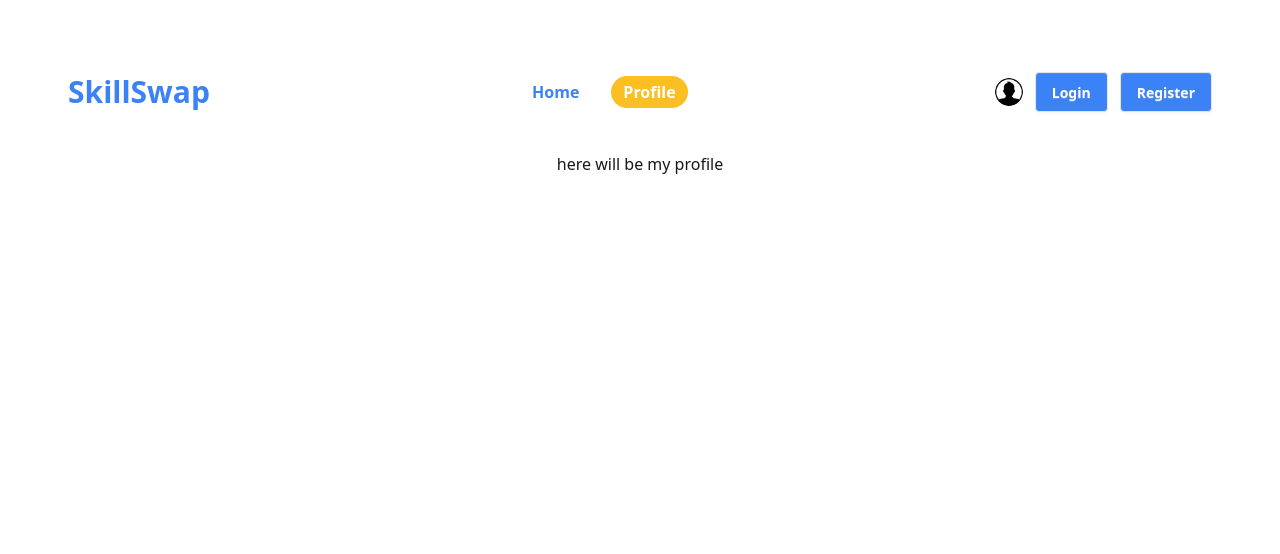
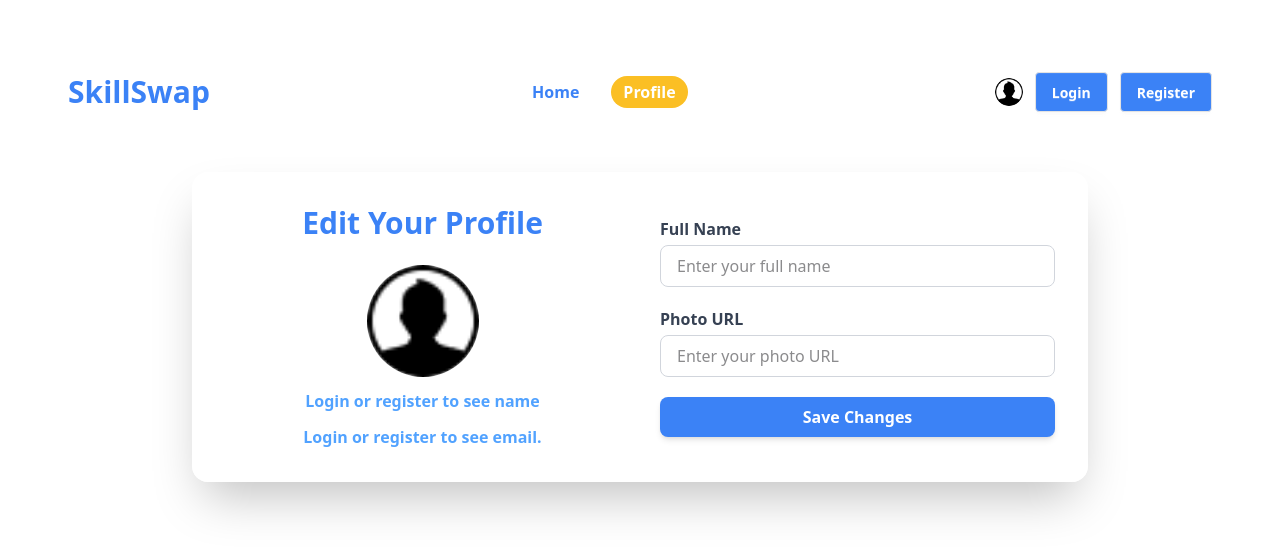
Before and after one commit to ahmed0004321/SkillSwap-Project, a React (Vite) app: page /profile in a window 1280 px wide. Shown: the top 554 px of the page. Built offline with nearby package versions, Linux system fonts and the light colour scheme; no server answers.

Commit message:
added updated profile features and updat the ui of register and login

```diff
--- a/src/Components/NavBar.jsx
+++ b/src/Components/NavBar.jsx
@@ -23,7 +23,7 @@ const NavBar = () => {
                 hover:scale-105 transition-all duration-300 px-3 py-1 rounded-2xl hover:shadow-lg' to='/profile'>Profile</NavLink>
                 </div>
                 <div className='flex justify-center items-center gap-3'>
-                    <img className='max-w-7 rounded-[50%]' src={userpng} alt="" />
+                    <img className='max-w-7 rounded-[50%]' src={user ? user.photoURL : userpng} alt="" />
                     {
                         user ? <button className='btn text-white bg-primary' onClick={handleLogOut}>LogOut</button> :
                         <div className='flex flex-row gap-3'>
--- a/src/Page/Profile.jsx
+++ b/src/Page/Profile.jsx
@@ -1,7 +1,29 @@
-import React from 'react';
+import React, { use } from 'react';
 import NavBar from '../Components/NavBar';
+import { AuthContext } from '../Provider/AuthProvider';
+import userPng from '../assets/user.png'
+import { useNavigate } from 'react-router';
 
 const Profile = () => {
+    const navigate = useNavigate();
+    const { user, setUser, updatedUser } = use(AuthContext);
+    console.log(user);
+    const handleUpdateProfile = e => {
+        e.preventDefault();
+        const name = e.target.name.value;
+        const photo = e.target.photo.value;
+
+        updatedUser({ displayName: name, photoURL: photo })
+            .then(() => {
+                setUser({ ...user, displayName: name, photoURL: photo })
+                navigate('/profile')
+                e.target.reset()
+                    .catch((err) => {
+                        alert('error', err);
+                        setUser(user)
+                    })
+            })
+    }
     return (
         <div>
             <header>
@@ -11,7 +33,68 @@ const Profile = () => {
                     </nav>
                 </div>
             </header>
-            <h1>here will be my profile</h1>
+
+            <div className="flex justify-center items-center pt-5 px-4">
+                <div className="bg-white/70 backdrop-blur-xl shadow-2xl rounded-2xl p-8 w-full max-w-4xl border border-white/30 flex flex-col md:flex-row items-center gap-10">
+
+                    {/* Left Side — Profile Info */}
+                    <div className="flex flex-col items-center md:w-1/2">
+                        <h2 className="text-3xl font-bold text-center text-primary mb-6">
+                            Edit Your Profile
+                        </h2>
+                        <img
+                            src={user ? user.photoURL : userPng}
+                            className="w-28 h-28 rounded-full object-cover hover:scale-105 transition-all duration-300"
+                        />
+                        <p className="mt-3 text-blue-400 font-bold">
+                            {user ? user.displayName : 'Login or register to see name'}
+                        </p>
+                        <p className="mt-3 text-blue-400 font-bold">
+                            {user ? user.email : 'Login or register to see email.'}
+                        </p>
+                    </div>
+
+                    {/* Right Side — Form */}
+                    <form
+                        onSubmit={handleUpdateProfile}
+                        className="flex flex-col gap-5 w-full md:w-1/2"
+                    >
+                        <div>
+                            <label className="block text-gray-700 mb-1 font-semibold text-start">
+                                Full Name
+                            </label>
+                            <input
+                                name="name"
+                                type="text"
+                                required
+                                placeholder="Enter your full name"
+                                className="w-full px-4 py-2 border border-gray-300 rounded-lg bg-white/60 focus:outline-none focus:ring-2 focus:ring-indigo-500"
+                            />
+                        </div>
+
+                        <div>
+                            <label className="block text-gray-700 mb-1 font-semibold text-start">
+                                Photo URL
+                            </label>
+                            <input
+                                name="photo"
+                                type="text"
+                                required
+                                placeholder="Enter your photo URL"
+                                className="w-full px-4 py-2 border border-gray-300 rounded-lg bg-white/60 focus:outline-none focus:ring-2 focus:ring-indigo-500"
+                            />
+                        </div>
+
+                        <button
+                            type="submit"
+                            className="bg-primary hover:to-purple-700 text-white font-semibold py-2 rounded-lg shadow-md transition-all duration-300 hover:shadow-lg"
+                        >
+                            Save Changes
+                        </button>
+                    </form>
+                </div>
+            </div>
+
         </div>
     );
 };
--- a/src/Page/Register.jsx
+++ b/src/Page/Register.jsx
@@ -11,12 +11,12 @@ const Register = () => {
     const [show, setShow] = useState(false);
     const [passValidation, setPassValidation] = useState('');
     const navigate = useNavigate();
-    const { createUser, user, setUser, googleSignIn } = use(AuthContext);
+    const { createUser, user, setUser, googleSignIn, updatedUser } = use(AuthContext);
     console.log(user);
     const handleRegister = (e) => {
         e.preventDefault();
         const name = e.target.name.value;
-        const photoUrl = e.target.photo.value;
+        const photo = e.target.photo.value;
         const email = e.target.email.value;
         const password = e.target.password.value;
         // console.log(name, photoUrl, email, password);
@@ -39,7 +39,15 @@ const Register = () => {
         createUser(email, password)
             .then(result => {
                 setUser(result.user);
+                updatedUser({ displayName: name, photoURL: photo })
+                    .then(() => {
+                        setUser({ ...user, displayName: name, photoURL: photo })
                         navigate('/')
+                            .catch((err) => {
+                                alert('error', err);
+                                setUser(user)
+                            })
+                    })
             })
             .catch(error => {
                 return toast.error('User already exists! Please use a different email.', {
@@ -62,7 +70,7 @@ const Register = () => {
             <div>
                 <NavBar></NavBar>
             </div>
-            <div className="min-h-screen flex items-center justify-center bg-gray-100 px-4">
+            <div className="flex items-center justify-center min-h-screen px-4">
                 <div className="bg-white rounded-lg shadow-md p-8 w-full max-w-sm">
                     <h2 className="text-2xl font-bold text-center mb-6">Register</h2>
 
@@ -70,7 +78,7 @@ const Register = () => {
                         <div>
                             <label className="block text-gray-700 mb-1 text-start">Full Name</label>
                             <input
-                                name='name'
+                                name="name"
                                 type="text"
                                 required
                                 placeholder="Enter your full name"
@@ -81,7 +89,7 @@ const Register = () => {
                         <div>
                             <label className="block text-gray-700 mb-1 text-start">Photo URL</label>
                             <input
-                                name='photo'
+                                name="photo"
                                 type="text"
                                 required
                                 placeholder="Enter your profile photo URL"
@@ -92,7 +100,7 @@ const Register = () => {
                         <div>
                             <label className="block text-gray-700 mb-1 text-start">Email</label>
                             <input
-                                name='email'
+                                name="email"
                                 type="email"
                                 required
                                 placeholder="Enter your email"
@@ -100,33 +108,70 @@ const Register = () => {
                             />
                         </div>
 
-                        <div className='relative'>
+                        <div className="relative">
                             <label className="block text-gray-700 mb-1 text-start">Password</label>
                             <input
-                                name='password'
+                                name="password"
                                 type={show ? 'text' : 'password'}
                                 required
                                 placeholder="Enter your password"
                                 className="w-full px-3 py-2 border border-gray-300 rounded-lg focus:outline-none focus:ring-2 focus:ring-indigo-500"
                             />
-                            <span onClick={() => setShow(!show)} className='absolute right-4 top-10 text-lg'>{show ? <FaEye></FaEye> : <FiEyeOff></FiEyeOff>}</span>
+                            <span
+                                onClick={() => setShow(!show)}
+                                className="absolute right-4 top-10 text-lg cursor-pointer"
+                            >
+                                {show ? <FaEye /> : <FiEyeOff />}
+                            </span>
                         </div>
-                        <p className='text-red-500'>{passValidation}</p>
+
+                        <p className="text-red-500">{passValidation}</p>
+
                         <button
                             type="submit"
                             className="bg-indigo-600 text-white py-2 rounded-lg hover:bg-indigo-700 transition-colors"
                         >
                             Register
                         </button>
-                        <button onClick={handleGoogleSignIn} className="btn bg-white text-black border-[#e5e5e5]">
-                            <svg aria-label="Google logo" width="16" height="16" xmlns="http://www.w3.org/2000/svg" viewBox="0 0 512 512"><g><path d="m0 0H512V512H0" fill="#fff"></path><path fill="#34a853" d="M153 292c30 82 118 95 171 60h62v48A192 192 0 0190 341"></path><path fill="#4285f4" d="m386 400a140 175 0 0053-179H260v74h102q-7 37-38 57"></path><path fill="#fbbc02" d="m90 341a208 200 0 010-171l63 49q-12 37 0 73"></path><path fill="#ea4335" d="m153 219c22-69 116-109 179-50l55-54c-78-75-230-72-297 55"></path></g></svg>
+
+                        <button
+                            onClick={handleGoogleSignIn}
+                            className="btn bg-white text-black border-[#e5e5e5]"
+                        >
+                            <svg
+                                aria-label="Google logo"
+                                width="16"
+                                height="16"
+                                xmlns="http://www.w3.org/2000/svg"
+                                viewBox="0 0 512 512"
+                            >
+                                <g>
+                                    <path d="m0 0H512V512H0" fill="#fff"></path>
+                                    <path
+                                        fill="#34a853"
+                                        d="M153 292c30 82 118 95 171 60h62v48A192 192 0 0190 341"
+                                    ></path>
+                                    <path
+                                        fill="#4285f4"
+                                        d="m386 400a140 175 0 0053-179H260v74h102q-7 37-38 57"
+                                    ></path>
+                                    <path
+                                        fill="#fbbc02"
+                                        d="m90 341a208 200 0 010-171l63 49q-12 37 0 73"
+                                    ></path>
+                                    <path
+                                        fill="#ea4335"
+                                        d="m153 219c22-69 116-109 179-50l55-54c-78-75-230-72-297 55"
+                                    ></path>
+                                </g>
+                            </svg>
                             Register with Google
                         </button>
                     </form>
 
                     <p className="text-center text-gray-500 mt-4">
-                        Already have an account?{" "}
-                        <Link to='/login' href="/login" className="text-indigo-600 hover:underline">
+                        Already have an account?{' '}
+                        <Link to="/login" className="text-indigo-600 hover:underline">
                             Login
                         </Link>
                     </p>
```
Also changed, not shown: src/Page/Login.jsx (+50 -11 lines), src/Provider/AuthProvider.jsx (+6 -2 lines). Lines whose indentation alone changed are shown as unchanged.
